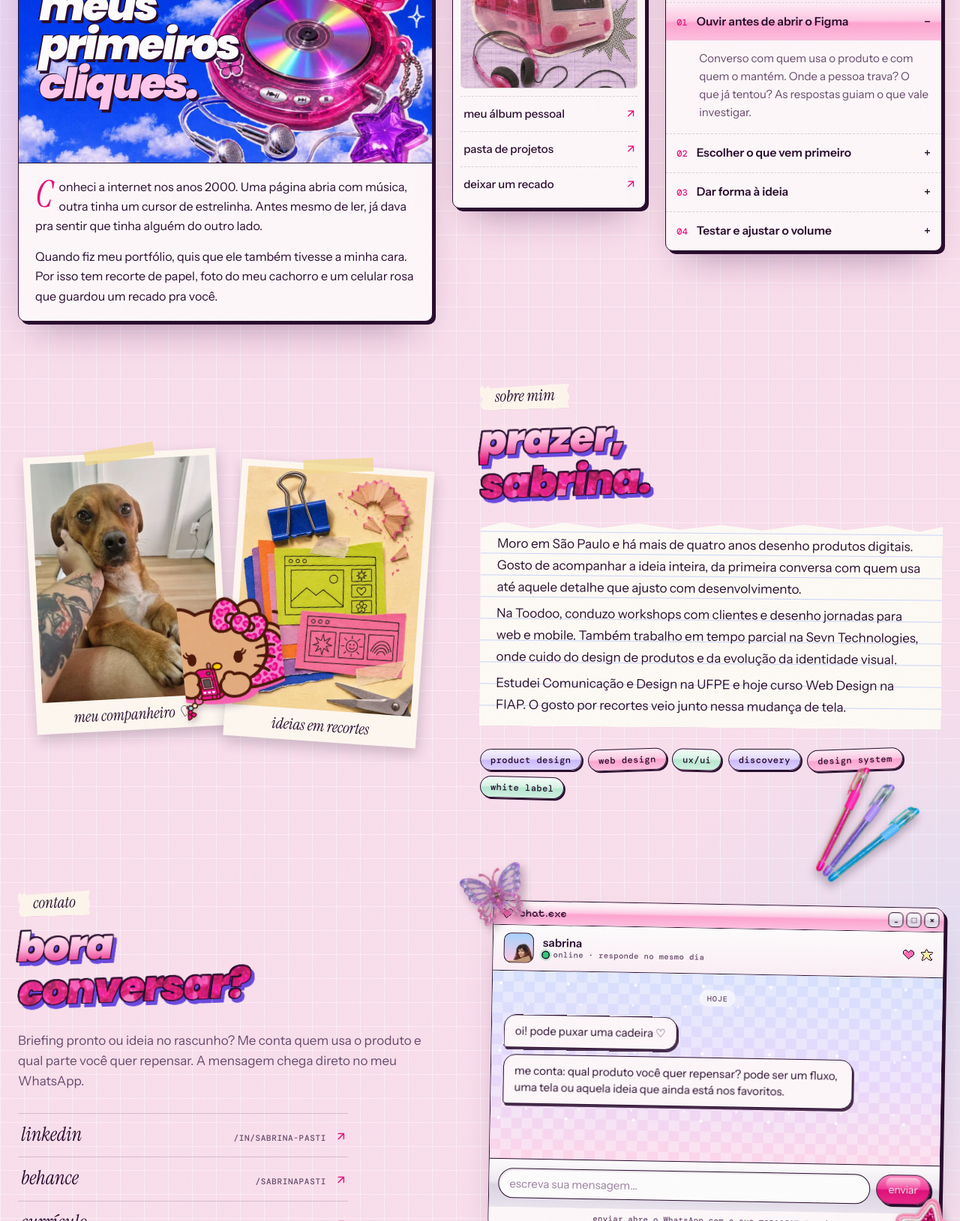
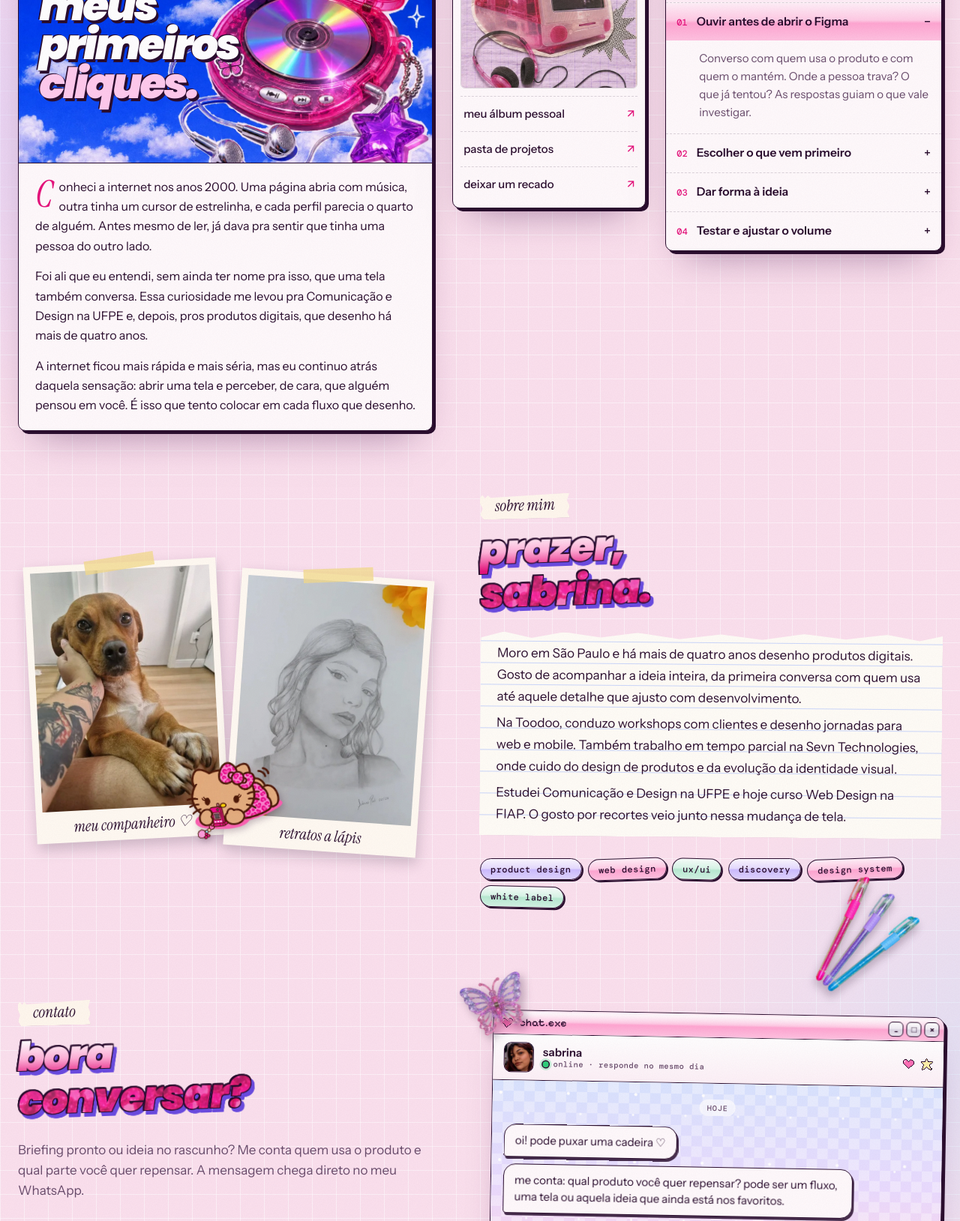
Before and after one commit to SabrinaPasti/portfolio, a plain HTML site: page index.html in a window 1280 px wide. Shown: the part 2183-3812 px from the top of the page at 75% size. Drawn offline with Linux system fonts and the light colour scheme.

Commit message:
Novo texto em primeiros cliques, retrato a lápis no álbum e foto nova no chat
- Texto da página pessoal conta a trajetória na internet e a ligação com o design
- "ideias em recortes" virou "retratos a lápis", com foto do desenho
- Adesivo da Hello Kitty deixa de ser cortado pelo recorte 3:4 das fotos do álbum
- Foto de perfil do chat trocada pela selfie

Co-Authored-By: Claude Opus 5.5 <noreply@anthropic.com>
Claude-Session: https://claude.ai/code/session_01EYySk1Hp7Qw1Gb4tCKUXfo

```diff
--- a/css/site.css
+++ b/css/site.css
@@ -370,9 +370,9 @@ img{max-width:100%}
 .sp-album figure{position:relative;margin:0;text-align:center;background:#fffaf2;padding:9px 9px 4px;box-shadow:2px 8px 18px rgba(50,34,57,.22);transform:rotate(-3deg)}
 .sp-album figure::before{content:"";position:absolute;top:-8px;left:32%;width:36%;height:18px;background:rgba(243,219,139,.75);transform:rotate(-6deg)}
 .sp-album figure+figure{transform:rotate(4deg) translateY(16px)}
-.sp-album img{width:100%;display:block;aspect-ratio:3/4;object-fit:cover}
+.sp-album figure img{width:100%;display:block;aspect-ratio:3/4;object-fit:cover}
 .sp-album figcaption{padding:10px 0 6px;font:italic 400 clamp(17px,1.6vw,22px)/1.1 var(--f-serif)}
-.sp-album .kitty-sticker{position:absolute;z-index:5;left:39%;bottom:7%;width:clamp(80px,24%,154px);height:auto;transform:rotate(-6deg);cursor:grab;touch-action:none;user-select:none;filter:drop-shadow(2px 4px 4px rgba(42,13,46,.25))}
+.sp-album .kitty-sticker{position:absolute;z-index:5;left:36%;bottom:4%;width:clamp(96px,30%,180px);height:auto;aspect-ratio:auto;transform:rotate(-6deg);cursor:grab;touch-action:none;user-select:none;filter:drop-shadow(2px 4px 4px rgba(42,13,46,.25))}
 .sp-album .kitty-sticker.is-drag{cursor:grabbing}
 .sp-about-copy>.sp-pens{--w:100px;--r:38deg;right:10%;bottom:-120px}
 .sp-chips{list-style:none;display:flex;flex-wrap:wrap;gap:8px;padding:0;margin:0}
@@ -395,7 +395,7 @@ img{max-width:100%}
 .sp-chat{--r:14px;transform:rotate(1deg)}
 .sp-chat-bar{display:flex;align-items:center;gap:12px;padding:10px 14px;border-bottom:var(--bw) solid var(--ink);background:linear-gradient(180deg,#fff,#fdf1f7)}
 .sp-avatar{width:40px;height:40px;border-radius:10px;border:var(--bw) solid var(--ink);overflow:hidden;flex:none;background:linear-gradient(180deg,#a9d6ff,#ffcbe6)}
-.sp-avatar img{width:160%;max-width:none;margin:-4% 0 0 -30%;display:block}
+.sp-avatar img{width:100%;height:100%;object-fit:cover;display:block}
 .sp-chat-bar b{display:block;font-weight:600;font-size:15px;line-height:1.2}
 .sp-chat-bar small{display:flex;align-items:center;gap:6px;font:500 10.5px/1.3 var(--f-mono);letter-spacing:.04em;color:var(--ink-soft)}
 .sp-chat-bar small i{width:8px;height:8px;border-radius:50%;background:#2fcf7a;box-shadow:0 0 0 1.5px var(--ink),0 0 0 4px rgba(47,207,122,.25)}
--- a/index.html
+++ b/index.html
@@ -174,8 +174,11 @@
   <section class="homepage sp-win" id="primeiros-cliques" aria-labelledby="cliques-title">
     <div class="sp-tb"><svg class="px"><use href="#i-heart"/></svg><b>sabrina / página pessoal</b></div>
     <div class="sky-banner"><h2 id="cliques-title">meus<br>primeiros<br><em>cliques.</em></h2></div>
-    <div class="guestbook"><p>Conheci a internet nos anos 2000. Uma página abria com música, outra tinha um cursor de estrelinha. Antes mesmo de ler, já dava pra sentir que tinha alguém do outro lado.</p>
-    <p>Quando fiz meu portfólio, quis que ele também tivesse a minha cara. Por isso tem recorte de papel, foto do meu cachorro e um celular rosa que guardou um recado pra você.</p></div>
+    <div class="guestbook">
+      <p>Conheci a internet nos anos 2000. Uma página abria com música, outra tinha um cursor de estrelinha, e cada perfil parecia o quarto de alguém. Antes mesmo de ler, já dava pra sentir que tinha uma pessoa do outro lado.</p>
+      <p>Foi ali que eu entendi, sem ainda ter nome pra isso, que uma tela também conversa. Essa curiosidade me levou pra Comunicação e Design na UFPE e, depois, pros produtos digitais, que desenho há mais de quatro anos.</p>
+      <p>A internet ficou mais rápida e mais séria, mas eu continuo atrás daquela sensação: abrir uma tela e perceber, de cara, que alguém pensou em você. É isso que tento colocar em cada fluxo que desenho.</p>
+    </div>
   </section>
   <aside class="favorites sp-win"><div class="sp-tb"><svg class="px" style="--ic:#fff1a8"><use href="#i-star"/></svg><b>meus favoritos</b></div>
     <img src="img/primeira-internet.webp" alt="Computador rosa recortado sobre papel lilás" loading="lazy">
@@ -197,7 +200,7 @@
 <section class="sp-sec sp-about" id="sobre">
   <div class="sp-album">
     <figure><img src="img/meu-cachorro.webp" alt="Meu cachorro marrom apoiando as patas no meu colo" loading="lazy"><figcaption>meu companheiro ♡</figcaption></figure>
-    <figure><img src="img/recortes.webp" alt="Colagem de papéis coloridos com esboços de interfaces" loading="lazy"><figcaption>ideias em recortes</figcaption></figure>
+    <figure><img src="img/retrato-a-lapis.webp" alt="Retrato feminino desenhado a lápis por Sabrina, assinado em 02/22, com flores amarelas sobre a mesa" loading="lazy"><figcaption>retratos a lápis</figcaption></figure>
     <img class="kitty-sticker" data-drag="sticker" src="img/hello-kitty-celular.webp" draggable="false" alt="Adesivo da Hello Kitty com celular rosa" loading="lazy">
   </div>
   <div class="sp-about-copy">
@@ -233,7 +236,7 @@
     <div class="sp-win sp-chat is-hot">
       <div class="sp-tb"><svg class="px"><use href="#i-heart"/></svg><b>chat.exe</b><i aria-hidden="true"><button type="button" tabindex="-1">_</button><button type="button" tabindex="-1">□</button><button type="button" tabindex="-1">×</button></i></div>
       <div class="sp-chat-bar">
-        <span class="sp-avatar"><img src="img/c5.webp" alt=""></span>
+        <span class="sp-avatar"><img src="img/avatar-sabrina.webp" alt="" width="160" height="160"></span>
         <div><b>sabrina</b><small><i></i>online · responde no mesmo dia</small></div>
         <span class="sp-chat-icons" aria-hidden="true"><svg class="px"><use href="#i-heart"/></svg><svg class="px" style="--ic:#fff1a8"><use href="#i-star"/></svg></span>
       </div>
```
Also changed, not shown: img/avatar-sabrina.webp (added), img/recortes.webp (deleted), img/retrato-a-lapis.webp (added).
